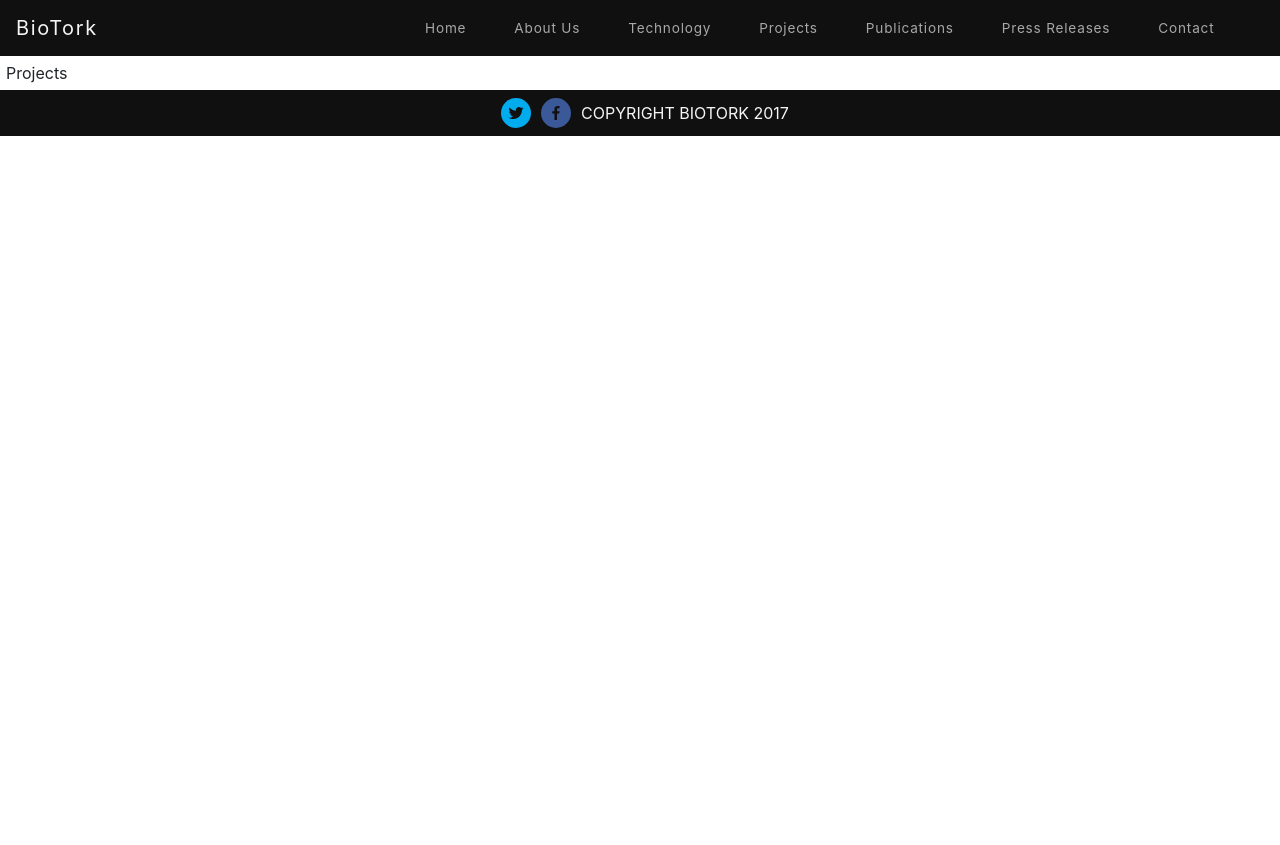
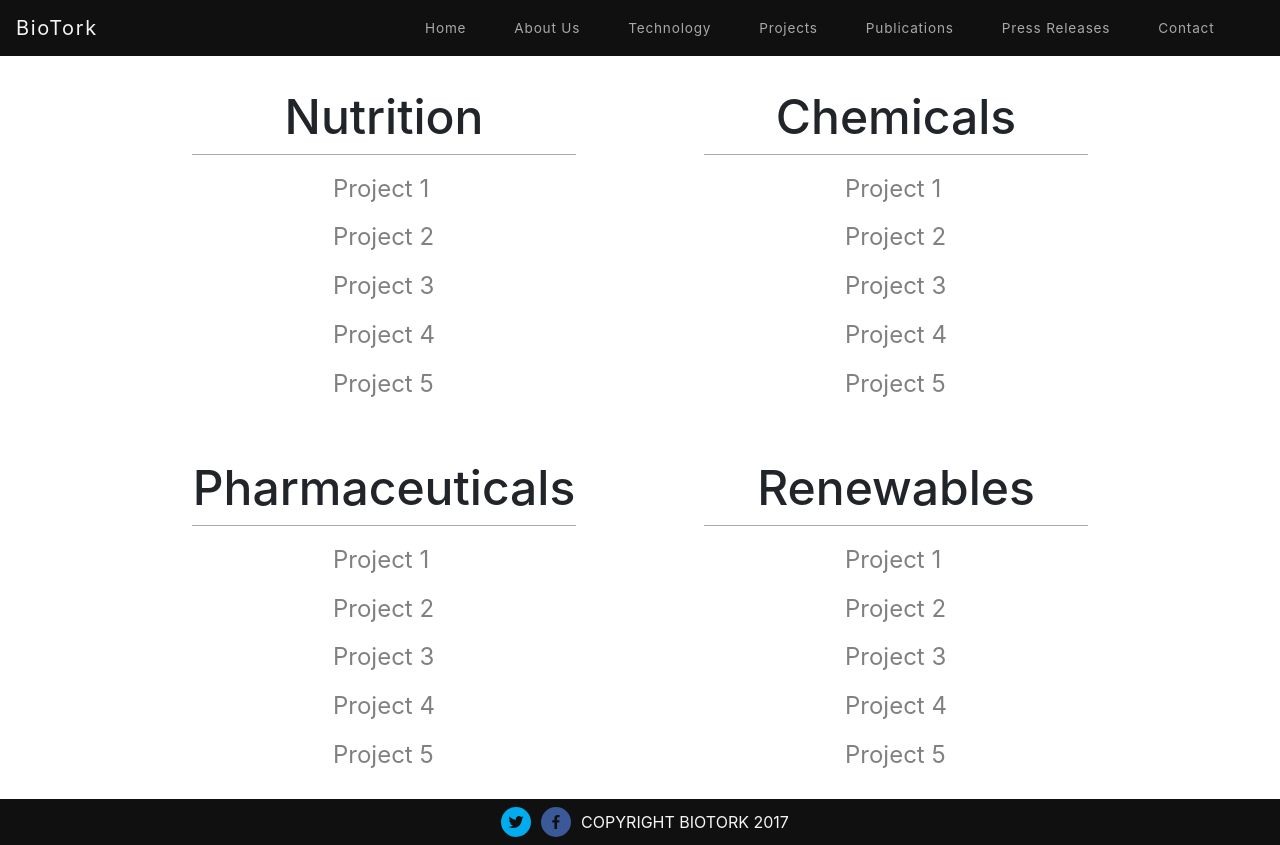
Before and after one commit to rennemannd/MERN-Heroku-Template, a React (Create React App) app in the folder client/: page /projects in a window 1280 px wide. Before the commit the page ends 800 px from the top, so only its background shows below. Built offline with nearby package versions, Linux system fonts and the light colour scheme; no server answers.

Commit message:
projects doneish

```diff
--- a/client/public/index.html
+++ b/client/public/index.html
@@ -2,7 +2,7 @@
 <html lang="en">
   <head>
     <meta charset="utf-8" />
-    <link href="https://fonts.googleapis.com/css?family=Josefin+Sans|Julius+Sans+One&display=swap" rel="stylesheet">
+    <link href="https://fonts.googleapis.com/css?family=Montserrat:500,600|Josefin+Sans|Julius+Sans+One&display=swap" rel="stylesheet">
     <link rel="shortcut icon" href="%PUBLIC_URL%/favicon.ico" />
     <meta name="viewport" content="width=device-width, initial-scale=1" />
     <meta name="theme-color" content="#000000" />
--- a/client/src/App.js
+++ b/client/src/App.js
@@ -4,7 +4,6 @@ import axios from 'axios';
 
 import history from "./history";
 
-import Register from "./views/Register/Register";
 import Login from "./views/Login/Login";
 import Dashboard from "./views/Dashboard/Dashboard";
 import AuthenticatedComponent from "./components/AuthenticatedComponent/AuthenticatedComponent";
@@ -122,11 +121,6 @@ class App extends React.Component {
                                     <Login login={this.login} loggedIn={this.state.loggedIn} />
                                 )}
                             />
-                            <Route exact path="/users/register"
-                                render={() => (
-                                    <Register loggedIn={this.state.loggedIn} />
-                                )}
-                            />
 
                             <AuthenticatedComponent verify={this.verify} loggedIn={this.state.loggedIn}>
                                 <Switch >
--- a/client/src/views/Home/Home.css
+++ b/client/src/views/Home/Home.css
@@ -1,4 +1,4 @@
-.grid-container{
+.grid-containerH {
     display: grid;
     grid-template-columns: 0.5fr 1fr 1fr 1fr 1fr 1fr 0.5fr;
     grid-auto-rows: minmax(5vw, auto);
@@ -20,6 +20,7 @@
 }
 .awssld {
     height: 45vw;
+    --loader-bar-color: #fff;
     --organic-arrow-color: #fff;
     --control-bullet-color: #fff;
     --control-bullet-active-color: #fff;
@@ -41,7 +42,7 @@
     opacity: 0.75;
 }
 .awssld__content {
-    background-color: #404040;
+    background-color: #2f2f2f;
 }
 .awssld__content > img {
     opacity: 0.85;
@@ -78,10 +79,7 @@
     background-color: whitesmoke;
     display: grid;
     grid-template-columns: 0.5fr 1fr 1fr 1fr 1fr 1fr 0.5fr;
-    grid-auto-rows: minmax(10vw, auto);
-}
-.test {
-    display: flex;
+    grid-auto-rows: minmax(8vw, auto);
 }
 .qoute {
     align-self: center;
--- a/client/src/views/Home/Home.js
+++ b/client/src/views/Home/Home.js
@@ -14,7 +14,7 @@ function Home() {
       </AwesomeSlider>
     );
     return (
-        <div className="grid-container">
+        <div className="grid-containerH">
             <div className="gitem">
                 {slider}
             </div>
--- a/client/src/views/Projects/Projects.css
+++ b/client/src/views/Projects/Projects.css
@@ -0,0 +1,93 @@
+.grid-containerP {
+	display: grid;
+	grid-auto-rows: minmax(2vw, auto);
+	grid-template-columns: 0.5fr 1fr 1fr 1fr 1fr 0.5fr;
+}
+.gridItem1 {
+	grid-column: 2/4;
+	grid-row: 2;
+	display: flex;
+	margin: 0.5vw 5vw;
+	align-content: center;
+	justify-content: center;
+	border-bottom-style: solid;
+	border-width: 1.5px;
+	border-color: darkgray;
+}
+.gridItem1list {
+	grid-column: 2/4;
+	grid-row: 3;
+	display: flex;
+	align-content: center;
+	justify-content: center;
+	list-style: none;
+}
+.gridItem2 {
+	grid-column: 4/6;
+	grid-row: 2;
+	display: flex;
+	margin: 0.5vw 5vw;
+	align-content: center;
+	justify-content: center;
+	border-bottom-style: solid;
+	border-width: 1.5px;
+	border-color: darkgray;
+}
+.gridItem2list {
+	grid-column: 4/6;
+	grid-row: 3;
+	display: flex;
+	align-content: center;
+	justify-content: center;
+	list-style: none;
+}
+.gridItem3 {
+	grid-column: 2/4;
+	grid-row: 5;
+	display: flex;
+	margin: 0.5vw 5vw;
+	align-content: center;
+	justify-content: center;
+	border-bottom-style: solid;
+	border-width: 1.5px;
+	border-color: darkgray;
+}
+.gridItem3list {
+	grid-column: 2/4;
+	grid-row: 6;
+	display: flex;
+	align-content: center;
+	justify-content: center;
+	list-style: none;
+}
+.gridItem4 {
+	grid-column: 4/6;
+	grid-row: 5;
+	display: flex;
+	margin: 0.5vw 5vw;
+	align-content: center;
+	justify-content: center;
+	border-bottom-style: solid;
+	border-width: 1.5px;
+	border-color: darkgray;
+}
+.gridItem4list {
+	grid-column: 4/6;
+	grid-row: 6;
+	display: flex;
+	align-content: center;
+	justify-content: center;
+	list-style: none;
+}
+.list {
+	font-size: 1.5rem;
+	color: gray;
+	padding:0.25vw;
+	list-style: none;
+}
+.list > li {
+	padding: 0.5vw;
+}
+.projecthead {
+	font-size: 3rem;
+}
--- a/client/src/views/Projects/Projects.js
+++ b/client/src/views/Projects/Projects.js
@@ -4,10 +4,55 @@ import './Projects.css';
 class Projects extends React.Component {
     render() {
         return (
-            <div>
-                <p>
-                    Projects
-                </p>
+            <div className="grid-containerP">
+                <div className="gridItem1">
+                	<h1 className ="projecthead">Nutrition</h1>
+                </div>
+                <div className="gridItem1list">
+                	<ul className="list">
+                		<li>Project 1</li>
+                		<li>Project 2</li>
+                		<li>Project 3</li>
+                		<li>Project 4</li>
+                		<li>Project 5</li>
+                	</ul>
+                </div>
+                <div className="gridItem2">
+                	<h1 className ="projecthead">Chemicals</h1>
+                </div>
+                <div className="gridItem2list">
+                	<ul className="list">
+                		<li>Project 1</li>
+                		<li>Project 2</li>
+                		<li>Project 3</li>
+                		<li>Project 4</li>
+                		<li>Project 5</li>
+                	</ul>
+                </div>
+                <div className="gridItem3">
+                	<h1 className ="projecthead">Pharmaceuticals</h1>
+                </div>
+                <div className="gridItem3list">
+                	<ul className="list">
+                		<li>Project 1</li>
+                		<li>Project 2</li>
+                		<li>Project 3</li>
+                		<li>Project 4</li>
+                		<li>Project 5</li>
+                	</ul>
+                </div>
+                <div className="gridItem4">
+                	<h1 className ="projecthead">Renewables</h1>
+                </div>
+                <div className="gridItem4list">
+                	<ul className="list">
+                		<li>Project 1</li>
+                		<li>Project 2</li>
+                		<li>Project 3</li>
+                		<li>Project 4</li>
+                		<li>Project 5</li>
+                	</ul>
+                </div>
             </div>
         );
     }
--- a/client/src/views/Technology/Technology.css
+++ b/client/src/views/Technology/Technology.css
@@ -0,0 +1,42 @@
+.grid-containerT {
+    display: grid;
+    grid-template-columns: 0.5fr 1fr 1fr 1fr 1fr 1fr 0.5fr;
+    grid-auto-rows: minmax(5vw, auto);
+}
+.banner1 {
+	display: flex;
+	justify-content: center;
+	align-items: center;
+	color: white;
+	width: 100%;
+	height: 100%;
+	background-color: rgba(47, 47, 47, 0.40);
+	font-family: 'montserrat';
+	text-align: justify;
+}
+.banner1 > h2 {
+	font-weight: 500;
+}
+.bg1 {
+	grid-column: 1/8;
+	grid-row: 1/3;
+	background-image: url('../../assets/photos/greensplash.jpg');
+}
+.generalInfo {
+	grid-column: 2/7;
+	grid-row: 3/6;
+	padding: 1.75vw;
+	box-sizing: border-box;
+}
+.generalInfo > p {
+	width: 100%;
+	padding: 0.75vw;
+	font-size: 1.3vw;
+}
+.techpic1 {
+	grid-column: 2/4;
+	grid-row: 6/12;
+	margin: 4vw 5vw;
+	border-radius: 50%;
+	background-color: red;
+}
--- a/client/src/views/Technology/Technology.js
+++ b/client/src/views/Technology/Technology.js
@@ -4,10 +4,17 @@ import './Technology.css';
 class Technology extends React.Component {
     render() {
         return (
-            <div>
-                <p>
-                    Technology
-                </p>
+            <div className="grid-containerT">
+            	<div className="bg1">
+            		<div className="banner1">
+            			<h2>Evolving Outside the Box</h2>
+            		</div>
+            	</div>
+            	<div className="generalInfo">
+            		<p>BioTork is the world leader in the use of evolutionary optimization to develop robust cellular factories capable of converting low value carbon sources such as biomass and agro-industrial by-products into high-value bio-based chemical commodities.</p>
+            		<p>Instead of adapting the production process to the metabolic limitations of the microorganisms, we adapt the microorganisms to perform optimally in the simplest and most economical production process.</p>
+            	</div>
+            	<div className="techpic1"/>
             </div>
         );
     }
```
Also changed, not shown: client/src/assets/photos/greensplash.jpg (added), client/src/assets/photos/microscope.jpg (added).
